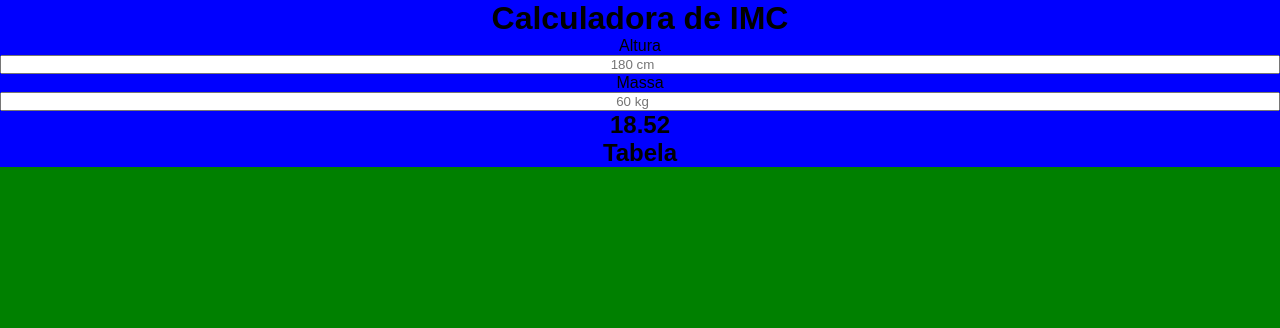
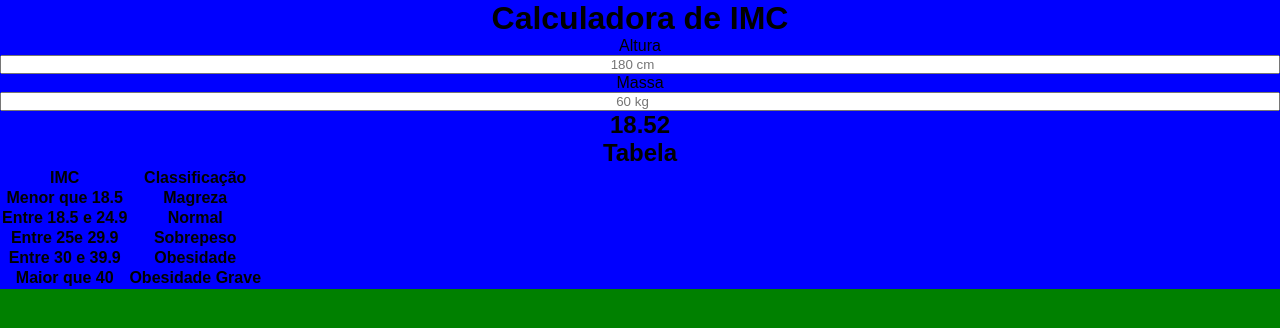
Before and after one commit to rauanb/IMCalc, a React (Vite) app: page / in a window 1280 px wide. Shown: the top 328 px of the page. Built offline with nearby package versions, Linux system fonts and the light colour scheme.

Commit message:
Adicionada tabela

```diff
--- /dev/null
+++ b/src/Components/Tabela.jsx
@@ -0,0 +1,42 @@
+const Tabela = () => {
+    return (
+        <>
+        <h2>Tabela</h2>
+        <table>
+            <thead>
+                <tr>
+                    <th>IMC</th>
+                    <th>Classificação</th>
+                </tr>
+            </thead>
+            <tbody>
+                <tr>
+                    <th>Menor que 18.5</th>
+                    <th>Magreza</th>
+                </tr>
+                <tr>
+                    <th>Entre 18.5 e 24.9</th>
+                    <th>Normal</th>
+                </tr>
+                <tr>
+                    <th>Entre 25e 29.9</th>
+                    <th>Sobrepeso</th>
+                </tr>
+                <tr>
+                    <th>Entre 30 e 39.9</th>
+                    <th>Obesidade</th>
+                </tr>
+                <tr>
+                    <th>Maior que 40</th>
+                    <th>Obesidade Grave</th>
+                </tr>
+            </tbody>
+        </table>
+        <tbody>
+            <tr></tr>
+        </tbody>
+        </>
+    )
+}
+
+export default Tabela;
--- a/src/main.jsx
+++ b/src/main.jsx
@@ -3,13 +3,13 @@ import { createRoot } from 'react-dom/client'
 import App from './App.jsx'
 import Title from './Components/Title.jsx'
 import Form from './Components/Form.jsx'
-import Results from './Components/Results.jsx'
+import Tabela from './Components/Tabela.jsx'
 
 createRoot(document.getElementById('root')).render(
   <StrictMode>
     {/* <App /> */}
     <Title />
     <Form />
-    <Results />
+    <Tabela />
   </StrictMode>,
 )
```
